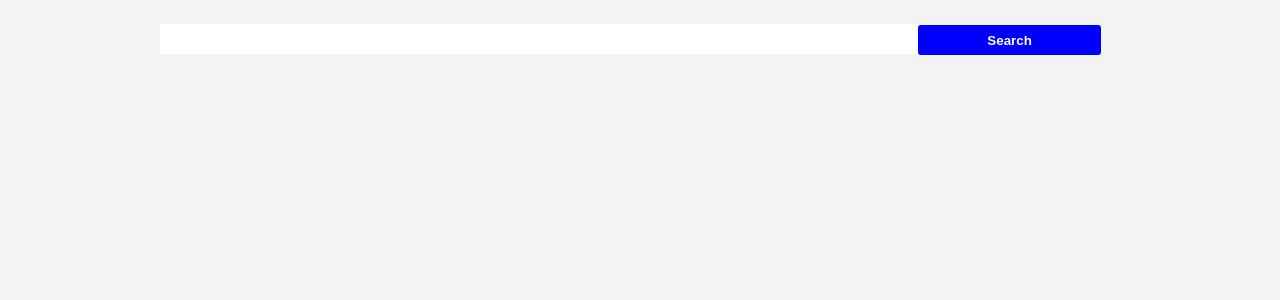
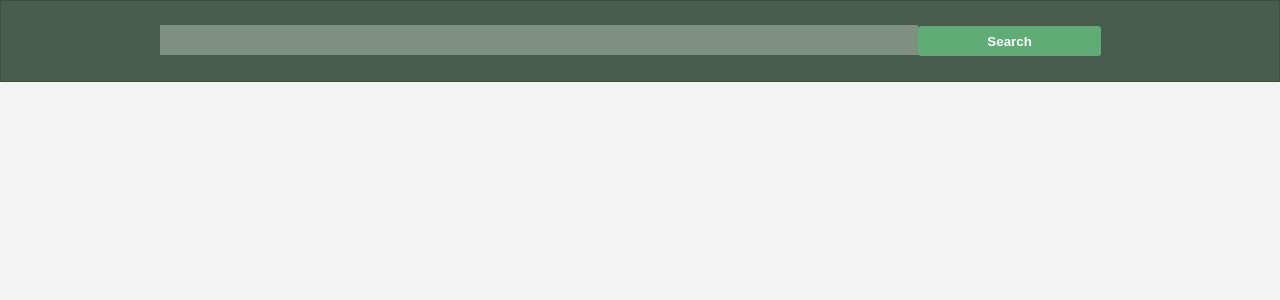
Before and after one commit to JoodyKonno/unsplash-gallery, a Nuxt app: page / in a window 1280 px wide. Shown: the top 300 px of the page. Built offline with nearby package versions, Linux system fonts and the light colour scheme.

Commit message:
Added more header style

```diff
--- a/components/SearchForm.vue
+++ b/components/SearchForm.vue
@@ -2,7 +2,7 @@
   <section>
     <form>
       <input type="text" v-model.lazy="searchTerm" />
-      <button type="submit" class="button blue" @click="search">Search</button>
+      <button type="submit" class="button primary" @click="search">Search</button>
     </form>
     <div class="search-form-terms">
       <span class="fs-11 fw-600" v-for="(term, i) in lastTerms" :key="i" @click="useTerm(term)">
@@ -52,6 +52,7 @@ export default {
     font-size: 18px;
     border: none;
     color: $grey-333;
+    background-color: $primary-input-color;
 
     @include sm {
       display: block;
@@ -73,6 +74,7 @@ export default {
 
   button[type="submit"] {
     height: 30px;
+    margin-top: -2px;
 
     @include sm {
       display: block;
@@ -93,6 +95,8 @@ export default {
   }
 
   .search-form-terms {
+    color: $grey-f3;
+
     @include sm {
       max-width: 90%;
       margin: 0 auto;
--- a/css/src/basic.scss
+++ b/css/src/basic.scss
@@ -32,6 +32,11 @@
   &.blue {
     background-color: blue;
     color: white;
+  }
+
+  &.primary {
+    background-color: $primary-button-color;
+    color: $white;
   }
 }
 
--- a/css/src/variables.scss
+++ b/css/src/variables.scss
@@ -6,6 +6,13 @@ $grey-999: #999;
 $grey-666: #666;
 $grey-333: #333;
 $black: #111;
+
+$primary-color: #475c4d;
+$secondary-color: #c5d1bd;
+
+$primary-button-color: #5fac75;
+
+$primary-input-color: #7e9180;
 
 $body-background-color: $grey-f3;
 
--- a/pages/index.vue
+++ b/pages/index.vue
@@ -1,11 +1,15 @@
 <template>
-  <section class="container">
-    <div class="my-20">
-      <search-form />
+  <section>
+    <div class="search-bar mb-20 py-20">
+      <div class="container">
+        <search-form />
+      </div>
     </div>
 
     <div class="mb-30">
-      <gallery />
+      <div class="container">
+        <gallery />
+      </div>
     </div>
   </section>
 </template>
@@ -21,3 +25,10 @@ export default {
   }
 }
 </script>
+
+<style lang="scss" scoped>
+  .search-bar {
+    background-color: $primary-color;
+    border: 1px solid #3d4f42;
+  }
+</style>
```
